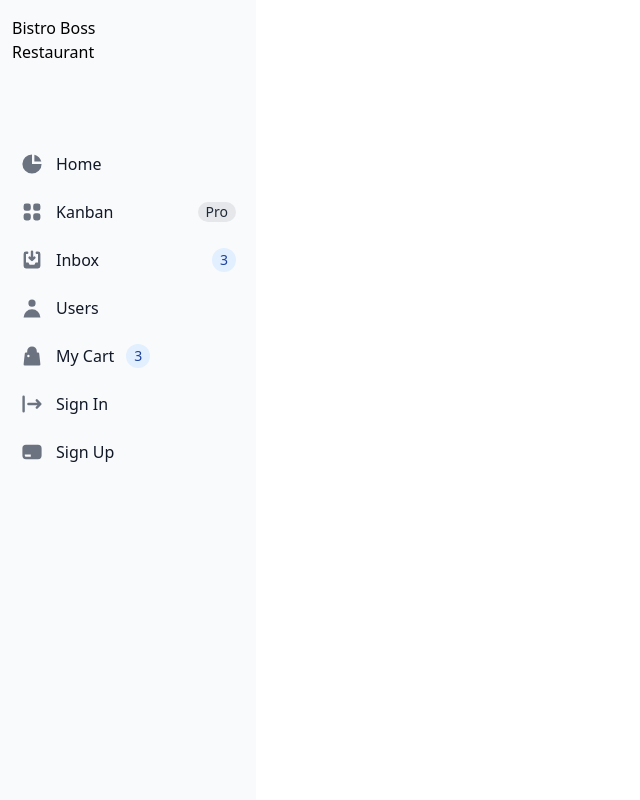
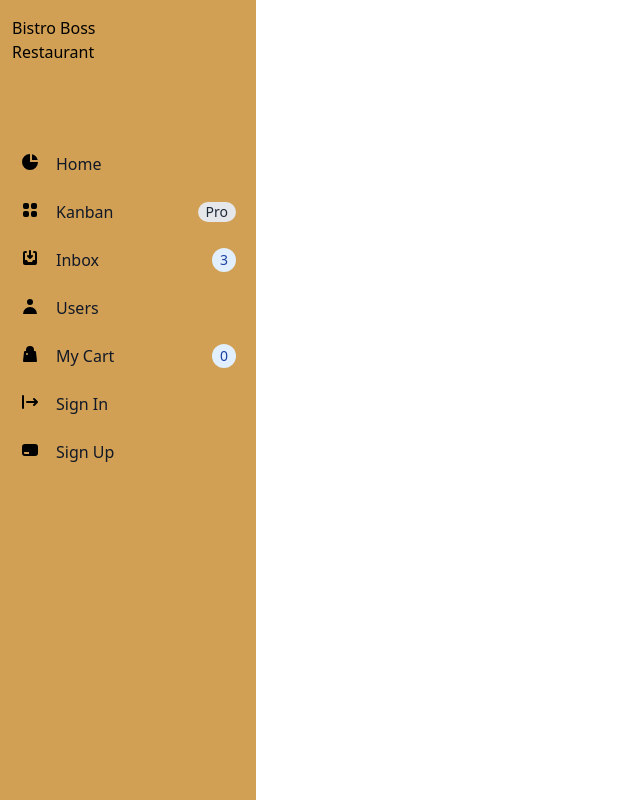
Before and after one commit to ZAHIRULISLAM-CSE/Bistro-Boss-Restaurant-The-Final-Project, a React (Vite) app: page /dashboard in a window 1280 px wide. Shown: the whole page, without its empty margins (0-640 px from the left). Built offline with nearby package versions, Linux system fonts and the light colour scheme; no server answers.

Commit message:
completed my card page in dasboard and added delete product procedure also

```diff
--- a/src/dashboard/MyCart.jsx
+++ b/src/dashboard/MyCart.jsx
@@ -1,19 +1,96 @@
-import React from 'react';
-import useAddededCart from '../hooks/useAddededCart';
+import React from "react";
+import useAddededCart from "../hooks/useAddededCart";
+import { FaTrash } from "react-icons/fa";
+import Swal from "sweetalert2";
 
 const MyCart = () => {
-    const [cart]=useAddededCart();
-    console.log(cart);
-    const price=cart.reduce((sum,item)=>{
-        return item.price+sum;
-    },0)
+  const [cart,refetch] = useAddededCart();
+  const price = cart.reduce((sum, item) => {
+    return item.price + sum;
+  }, 0);
 
-    return (
-        <div>
-            <h1>Total Items:{cart.length}</h1>
-            <h1>Price:{price}</h1>
+  const handleDelete = (id) => {
+    Swal.fire({
+      title: "Are you sure?",
+      text: "You won't be able to revert this!",
+      icon: "warning",
+      showCancelButton: true,
+      confirmButtonColor: "#3085d6",
+      cancelButtonColor: "#d33",
+      confirmButtonText: "Yes, delete it!",
+    }).then((result) => {
+      if (result.isConfirmed) {
+        fetch(`http://localhost:5000/usercart/${id}`, {
+          method: "DELETE",
+        })
+          .then((res) => res.json())
+          .then((data) => {
+            if (data.deletedCount > 0) {
+            refetch();
+              Swal.fire("Deleted!", "Your Item has been deleted.", "success");
+            }
+          });
+      }
+    });
+  };
+
+  return (
+    <div>
+      <div className="flex text-lg mt-12 mb-12 lg:text-2xl font-semibold justify-center gap-8">
+        <h1 className="">Total Items:{cart.length}</h1>
+        <h1>Price:{price}</h1>
+        <button>Pay</button>
+      </div>
+      <div>
+        <div class="relative overflow-x-auto">
+          <table class="w-full text-sm text-left text-gray-500 dark:text-gray-400">
+            <thead class="text-xs text-gray-700 uppercase bg-gray-50 dark:bg-gray-700 dark:text-gray-400">
+              <tr>
+                <th scope="col" class="px-1 py-3">
+                  Serial No
+                </th>
+                <th scope="col" class="px-6 ml-6 py-3">
+                  Item Image
+                </th>
+                <th scope="col" class="px-6 py-3">
+                  Item Name
+                </th>
+                <th scope="col" class="px-6 py-3">
+                  Price
+                </th>
+                <th scope="col" class="px-6 py-3">
+                  Action
+                </th>
+              </tr>
+            </thead>
+            <tbody>
+              {cart.map((item, index) => (
+                <tr class="bg-white border-b dark:bg-gray-800 dark:border-gray-700">
+                  <td class="px-6 py-4">{index + 1}</td>
+                  <td class="px-6 h-10 w-10 py-4">
+                    <img src={item.image} alt="" />
+                  </td>
+                  <td
+                    scope="row"
+                    class="px-6 py-4 font-medium text-gray-900 whitespace-nowrap dark:text-white"
+                  >
+                    {item.name}
+                  </td>
+                  <td class="px-6  py-4">{item.price}</td>
+                  <td
+                    onClick={() => handleDelete(item._id)}
+                    class="px-6  cursor-pointer py-4"
+                  >
+                    <FaTrash></FaTrash>
+                  </td>
+                </tr>
+              ))}
+            </tbody>
+          </table>
         </div>
-    );
+      </div>
+    </div>
+  );
 };
 
 export default MyCart;
--- a/src/shared/dashboard/DashBoard.jsx
+++ b/src/shared/dashboard/DashBoard.jsx
@@ -1,7 +1,11 @@
 import React from "react";
 import { Link, Outlet } from "react-router-dom";
+import useAddededCart from "../../hooks/useAddededCart";
 
 const DashBoard = () => {
+
+    const [cart]=useAddededCart();
+
   return (
     <div>
       <button
@@ -15,37 +19,30 @@ const DashBoard = () => {
         <svg
           className="w-6 h-6"
           aria-hidden="true"
-          fill="currentColor"
-          viewBox="0 0 20 20"
-          xmlns="http://www.w3.org/2000/svg"
         >
           <path
             d="M2 4.75A.75.75 0 012.75 4h14.5a.75.75 0 010 1.5H2.75A.75.75 0 012 4.75zm0 10.5a.75.75 0 01.75-.75h7.5a.75.75 0 010 1.5h-7.5a.75.75 0 01-.75-.75zM2 10a.75.75 0 01.75-.75h14.5a.75.75 0 010 1.5H2.75A.75.75 0 012 10z"
           ></path>
         </svg>
       </button>
-
       <aside
         id="default-sidebar"
-        className="fixed top-0 left-0 z-40 w-64 h-screen transition-transform -translate-x-full sm:translate-x-0"
+        className="fixed  bg-[#D1A054] top-0 left-0 z-40 w-64 h-screen transition-transform -translate-x-full sm:translate-x-0"
         aria-label="Sidebar"
       >
-        <div className="h-full px-3 py-4 overflow-y-auto bg-gray-50 dark:bg-gray-800">
+        <div className="h-full px-3 py-4 overflow-y-auto">
           <div className="mb-20">
             <h1>Bistro Boss</h1>
             <h1>Restaurant</h1>
           </div>
           <ul className="space-y-2 font-medium">
             <li>
-              <a
+              <span
                 className="flex items-center p-2 text-gray-900 rounded-lg dark:text-white hover:bg-gray-100 dark:hover:bg-gray-700"
               >
                 <svg
                   aria-hidden="true"
                   className="w-6 h-6 text-gray-500 transition duration-75 dark:text-gray-400 group-hover:text-gray-900 dark:group-hover:text-white"
-                  fill="currentColor"
-                  viewBox="0 0 20 20"
-                  xmlns="http://www.w3.org/2000/svg"
                 >
                   <path d="M2 10a8 8 0 018-8v8h8a8 8 0 11-16 0z"></path>
                   <path d="M12 2.252A8.014 8.014 0 0117.748 8H12V2.252z"></path>
@@ -53,19 +50,16 @@ const DashBoard = () => {
                 <Link to="/">
                   <span className="ml-3">Home</span>
                 </Link>
-              </a>
+              </span>
             </li>
             <li>
-              <a
+              <span
 
                 className="flex items-center p-2 text-gray-900 rounded-lg dark:text-white hover:bg-gray-100 dark:hover:bg-gray-700"
               >
                 <svg
                   aria-hidden="true"
                   className="flex-shrink-0 w-6 h-6 text-gray-500 transition duration-75 dark:text-gray-400 group-hover:text-gray-900 dark:group-hover:text-white"
-                  fill="currentColor"
-                  viewBox="0 0 20 20"
-                  xmlns="http://www.w3.org/2000/svg"
                 >
                   <path d="M5 3a2 2 0 00-2 2v2a2 2 0 002 2h2a2 2 0 002-2V5a2 2 0 00-2-2H5zM5 11a2 2 0 00-2 2v2a2 2 0 002 2h2a2 2 0 002-2v-2a2 2 0 00-2-2H5zM11 5a2 2 0 012-2h2a2 2 0 012 2v2a2 2 0 01-2 2h-2a2 2 0 01-2-2V5zM11 13a2 2 0 012-2h2a2 2 0 012 2v2a2 2 0 01-2 2h-2a2 2 0 01-2-2v-2z"></path>
                 </svg>
@@ -73,19 +67,16 @@ const DashBoard = () => {
                 <span className="inline-flex items-center justify-center px-2 ml-3 text-sm font-medium text-gray-800 bg-gray-200 rounded-full dark:bg-gray-700 dark:text-gray-300">
                   Pro
                 </span>
-              </a>
+              </span>
             </li>
             <li>
-              <a
+              <span
 
                 className="flex items-center p-2 text-gray-900 rounded-lg dark:text-white hover:bg-gray-100 dark:hover:bg-gray-700"
               >
                 <svg
                   aria-hidden="true"
                   className="flex-shrink-0 w-6 h-6 text-gray-500 transition duration-75 dark:text-gray-400 group-hover:text-gray-900 dark:group-hover:text-white"
-                  fill="currentColor"
-                  viewBox="0 0 20 20"
-                  xmlns="http://www.w3.org/2000/svg"
                 >
                   <path d="M8.707 7.293a1 1 0 00-1.414 1.414l2 2a1 1 0 001.414 0l2-2a1 1 0 00-1.414-1.414L11 7.586V3a1 1 0 10-2 0v4.586l-.293-.293z"></path>
                   <path d="M3 5a2 2 0 012-2h1a1 1 0 010 2H5v7h2l1 2h4l1-2h2V5h-1a1 1 0 110-2h1a2 2 0 012 2v10a2 2 0 01-2 2H5a2 2 0 01-2-2V5z"></path>
@@ -94,19 +85,16 @@ const DashBoard = () => {
                 <span className="inline-flex items-center justify-center w-3 h-3 p-3 ml-3 text-sm font-medium text-blue-800 bg-blue-100 rounded-full dark:bg-blue-900 dark:text-blue-300">
                   3
                 </span>
-              </a>
+              </span>
             </li>
             <li>
-              <a
+              <span
 
                 className="flex items-center p-2 text-gray-900 rounded-lg dark:text-white hover:bg-gray-100 dark:hover:bg-gray-700"
               >
                 <svg
                   aria-hidden="true"
                   className="flex-shrink-0 w-6 h-6 text-gray-500 transition duration-75 dark:text-gray-400 group-hover:text-gray-900 dark:group-hover:text-white"
-                  fill="currentColor"
-                  viewBox="0 0 20 20"
-                  xmlns="http://www.w3.org/2000/svg"
                 >
                   <path
 
@@ -115,19 +103,17 @@ const DashBoard = () => {
                   ></path>
                 </svg>
                 <span className="flex-1 ml-3 whitespace-nowrap">Users</span>
-              </a>
+              </span>
             </li>
             <li>
-              <a
+            <Link to="/dashboard/mycart">
+              <span
 
                 className="flex items-center p-2 text-gray-900 rounded-lg dark:text-white hover:bg-gray-100 dark:hover:bg-gray-700"
               >
                 <svg
                   aria-hidden="true"
                   className="flex-shrink-0 w-6 h-6 text-gray-500 transition duration-75 dark:text-gray-400 group-hover:text-gray-900 dark:group-hover:text-white"
-                  fill="currentColor"
-                  viewBox="0 0 20 20"
-                  xmlns="http://www.w3.org/2000/svg"
                 >
                   <path
 
@@ -135,25 +121,22 @@ const DashBoard = () => {
 
                   ></path>
                 </svg>
-                <Link to="/dashboard/mycart">
+
                   <span className="flex-1 ml-3 whitespace-nowrap">My Cart</span>
-                </Link>
                 <span className="inline-flex items-center justify-center w-3 h-3 p-3 ml-3 text-sm font-medium text-blue-800 bg-blue-100 rounded-full dark:bg-blue-900 dark:text-blue-300">
-                  3
+                  {cart.length}
                 </span>
-              </a>
+              </span>
+              </Link>
             </li>
             <li>
-              <a
+              <span
 
                 className="flex items-center p-2 text-gray-900 rounded-lg dark:text-white hover:bg-gray-100 dark:hover:bg-gray-700"
               >
                 <svg
                   aria-hidden="true"
                   className="flex-shrink-0 w-6 h-6 text-gray-500 transition duration-75 dark:text-gray-400 group-hover:text-gray-900 dark:group-hover:text-white"
-                  fill="currentColor"
-                  viewBox="0 0 20 20"
-                  xmlns="http://www.w3.org/2000/svg"
                 >
                   <path
 
@@ -162,18 +145,15 @@ const DashBoard = () => {
                   ></path>
                 </svg>
                 <span className="flex-1 ml-3 whitespace-nowrap">Sign In</span>
-              </a>
+              </span>
             </li>
             <li>
-              <a
+              <span
                 className="flex items-center p-2 text-gray-900 rounded-lg dark:text-white hover:bg-gray-100 dark:hover:bg-gray-700"
               >
                 <svg
                   aria-hidden="true"
                   className="flex-shrink-0 w-6 h-6 text-gray-500 transition duration-75 dark:text-gray-400 group-hover:text-gray-900 dark:group-hover:text-white"
-                  fill="currentColor"
-                  viewBox="0 0 20 20"
-                  xmlns="http://www.w3.org/2000/svg"
                 >
                   <path
 
@@ -181,7 +161,7 @@ const DashBoard = () => {
                   ></path>
                 </svg>
                 <span className="flex-1 ml-3 whitespace-nowrap">Sign Up</span>
-              </a>
+              </span>
             </li>
           </ul>
         </div>
--- a/src/shared/nav/NavBar.jsx
+++ b/src/shared/nav/NavBar.jsx
@@ -38,7 +38,7 @@ const NavBar = () => {
             Login
            </Link>
           }
-          <Link className="text-xl inline-flex font-semibold" to='/' >
+          <Link className="text-xl inline-flex font-semibold" to='/dashboard/mycart' >
             <FaShoppingCart></FaShoppingCart><span> {
               user?.email ? cart.length:0
               } </span>
```
